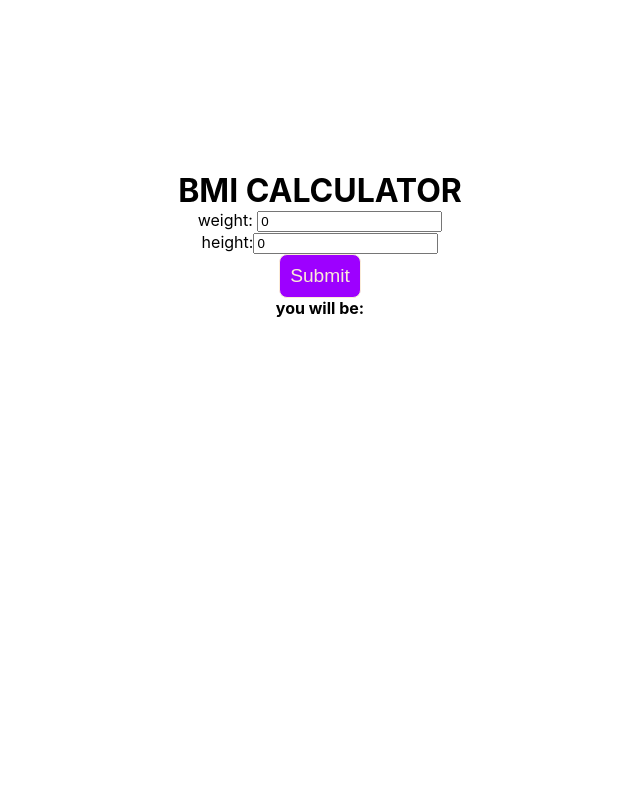
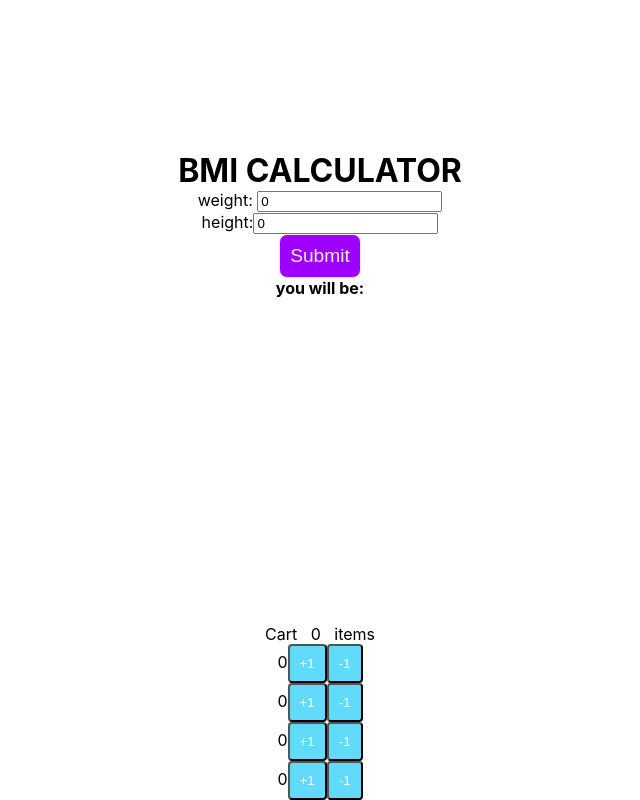
Before and after one commit to dhanyaki/react-training, a React (Create React App) app: page / in a window 1280 px wide. Shown: the part 289-1089 px from the top of the page, without its empty margins (320-960 px from the left). Before the commit the page ends 933 px from the top, so only its background shows below. Built offline with nearby package versions, Linux system fonts and the light colour scheme.

Commit message:
counter cart

```diff
--- a/src/App.js
+++ b/src/App.js
@@ -7,6 +7,7 @@ import Display from "./Display";
 import PropChild from "./PropChild";
 import ConditionalRendering from "./ConditionalRendering";
 import BmiCal from "./BmiCal";
+import CounterCart from "./CounterCart";
 
 
 class UnMount extends React.Component {
@@ -86,6 +87,8 @@ class App extends React.Component {
           <h4>ConditionalRendering</h4>
           <ConditionalRendering show = {true}/> */}
                     <BmiCal />
+
+                    <CounterCart />
                 </div>
             </div>
         );
--- a/src/BasicFun.js
+++ b/src/BasicFun.js
@@ -1,28 +1,36 @@
 import React, { useState } from "react";
 
-export default function BasicFun() {
+export default function BasicFun({setCart}) {
   const [counter, setCounter] = useState(0);
+  const [isCart,setIsCart] = useState(false);
   const increment = () => {
     //9+1 > 10
     if (counter + 1 > 10) {
-      setCounter(1);
+      setCounter(0);
     } else {
       setCounter((prevCounter) => prevCounter+1); // 9+1 = 10
-      setCounter((prevCounter) => prevCounter+1); // 10+1 = 11
+    }
+    if(!isCart){
+      setCart((prevVal) => prevVal+1);
+      setIsCart(true);
     }
   };
   const decrement = () => {
     if (counter - 1 < 0) {
       setCounter(0);
     } else {
-      setCounter(counter - 1);
+      setCounter((prevCounter)=>prevCounter - 1);
+    }
+    if(counter -1 === 0){
+      setCart((prevVal)=> prevVal -1)
     }
   };
   return (
     <div>
+      <span>{counter}</span>
       <button onClick={increment}>+1</button>
       <button onClick={decrement}>-1</button>
-      <p>{counter}</p>
+
     </div>
   );
 }
--- /dev/null
+++ b/src/CounterCart.js
@@ -0,0 +1,17 @@
+import React, { useState } from "react";
+import BasicFun from "./BasicFun";
+
+function CounterCart() {
+  const [cart, setCart] = useState(0);
+  return (
+    <>
+    <p>Cart &nbsp; {cart} &nbsp; items</p>
+      <BasicFun setCart={setCart}/>
+      <BasicFun setCart={setCart}/>
+      <BasicFun setCart={setCart}/>
+      <BasicFun setCart={setCart}/>
+    </>
+  );
+}
+
+export default CounterCart;
```
